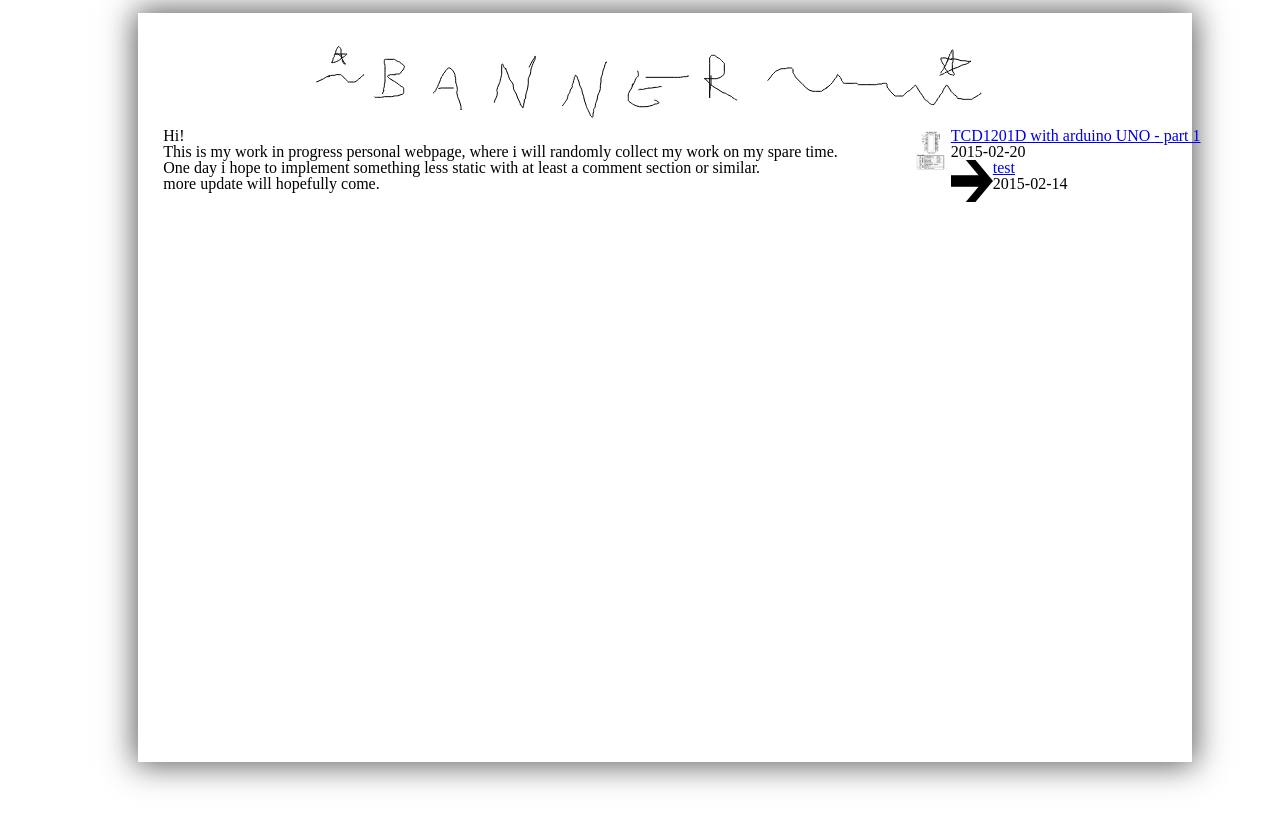
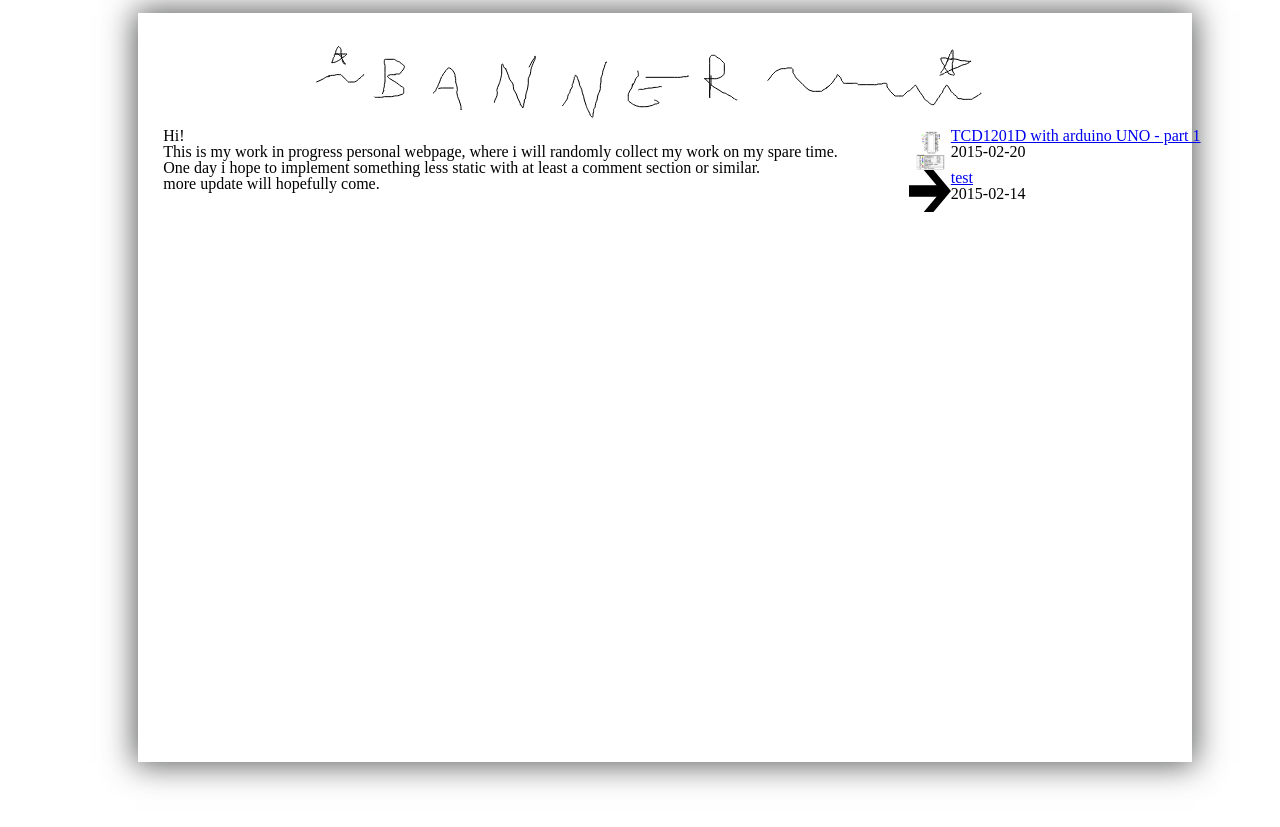
Before and after one commit to MauroMombelli/mauromombelli.github.io, a Jekyll site: the page built from index.md, in a window 1280 px wide. Shown: the top 827 px of the page. Built offline with Jekyll 4.4.1, drawn with Linux system fonts in a browser that asks for light colours.

Commit message:
fixing visual

```diff
--- a/_includes/postList.html
+++ b/_includes/postList.html
@@ -1,7 +1,7 @@
 <ul>
 {% for post in site.posts %}
 
-<li style="height-min:42px;">
+<li style="min-height:42px;">
     {% if post.thumbnail %}
 	<img src="{{post.thumbnail}}" width="42" height="42" align="left">
     {% else %}
```
